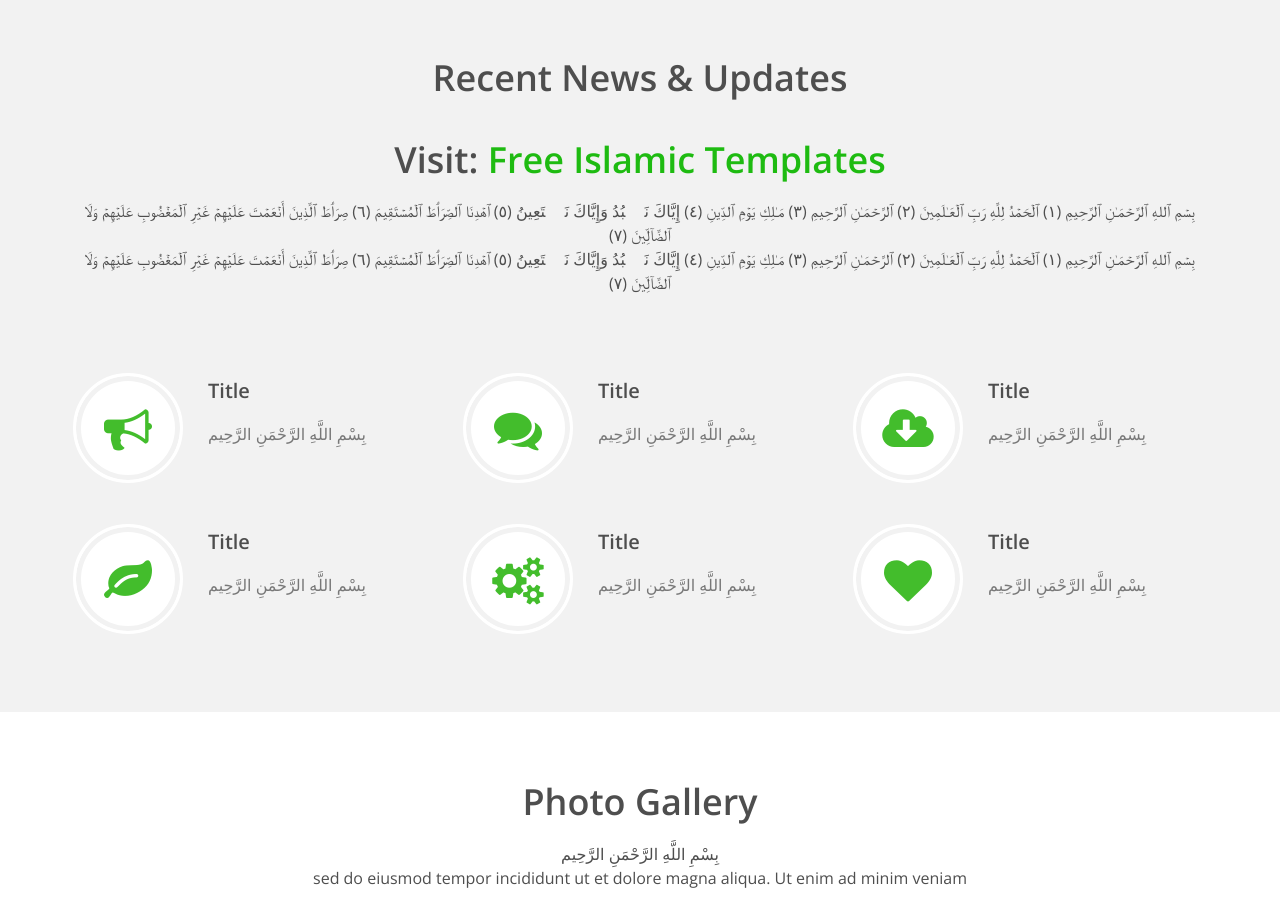
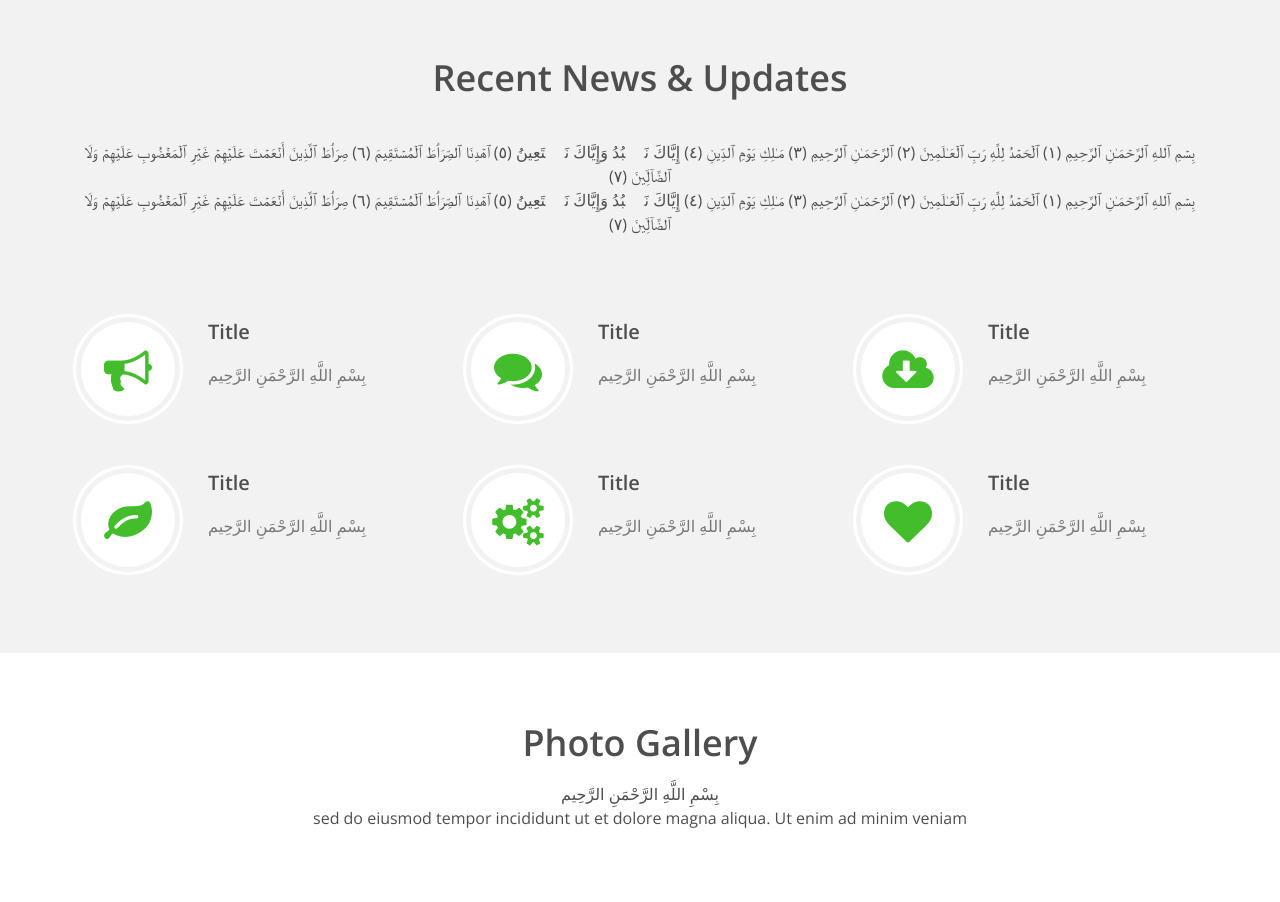
Before and after one commit to duaboola/falah, a plain HTML site: page index.html in a window 1280 px wide. Shown: the part 880-1782 px from the top of the page. Drawn offline with nearby package versions, Linux system fonts and the light colour scheme.

Commit message:
Update index.html

```diff
--- a/index.html
+++ b/index.html
@@ -161,7 +161,7 @@
 <div class="container">
 <div class="center wow fadeInDown">
 <h2>Recent News & Updates</h2><br>
-<h2>Visit: <a target="_blank" href="https://freeislamictemplates.appspot.com/" title="Free Islamic Templates">Free Islamic Templates</a></h2>
+<!--<h2>Visit: <a target="_blank" href="https://freeislamictemplates.appspot.com/" title="Free Islamic Templates">Free Islamic Templates</a></h2>-->
 <p class="lead">بِسۡمِ ٱللهِ ٱلرَّحۡمَـٰنِ ٱلرَّحِيمِ (﻿١﻿)
 ٱلۡحَمۡدُ لِلَّهِ رَبِّ ٱلۡعَـٰلَمِينَ (﻿٢﻿) ٱلرَّحۡمَـٰنِ ٱلرَّحِيمِ (﻿٣﻿) مَـٰلِكِ يَوۡمِ ٱلدِّينِ (﻿٤﻿) إِيَّاكَ نَعۡبُدُ وَإِيَّاكَ نَسۡتَعِينُ (﻿٥﻿) ٱهۡدِنَا ٱلصِّرَٲطَ ٱلۡمُسۡتَقِيمَ (﻿٦﻿) صِرَٲطَ ٱلَّذِينَ أَنۡعَمۡتَ عَلَيۡهِمۡ غَيۡرِ ٱلۡمَغۡضُوبِ عَلَيۡهِمۡ وَلَا ٱلضَّآلِّينَ (﻿٧﻿)<br>بِسۡمِ ٱللهِ ٱلرَّحۡمَـٰنِ ٱلرَّحِيمِ (﻿١﻿)
 ٱلۡحَمۡدُ لِلَّهِ رَبِّ ٱلۡعَـٰلَمِينَ (﻿٢﻿) ٱلرَّحۡمَـٰنِ ٱلرَّحِيمِ (﻿٣﻿) مَـٰلِكِ يَوۡمِ ٱلدِّينِ (﻿٤﻿) إِيَّاكَ نَعۡبُدُ وَإِيَّاكَ نَسۡتَعِينُ (﻿٥﻿) ٱهۡدِنَا ٱلصِّرَٲطَ ٱلۡمُسۡتَقِيمَ (﻿٦﻿) صِرَٲطَ ٱلَّذِينَ أَنۡعَمۡتَ عَلَيۡهِمۡ غَيۡرِ ٱلۡمَغۡضُوبِ عَلَيۡهِمۡ وَلَا ٱلضَّآلِّينَ (﻿٧﻿)
```
